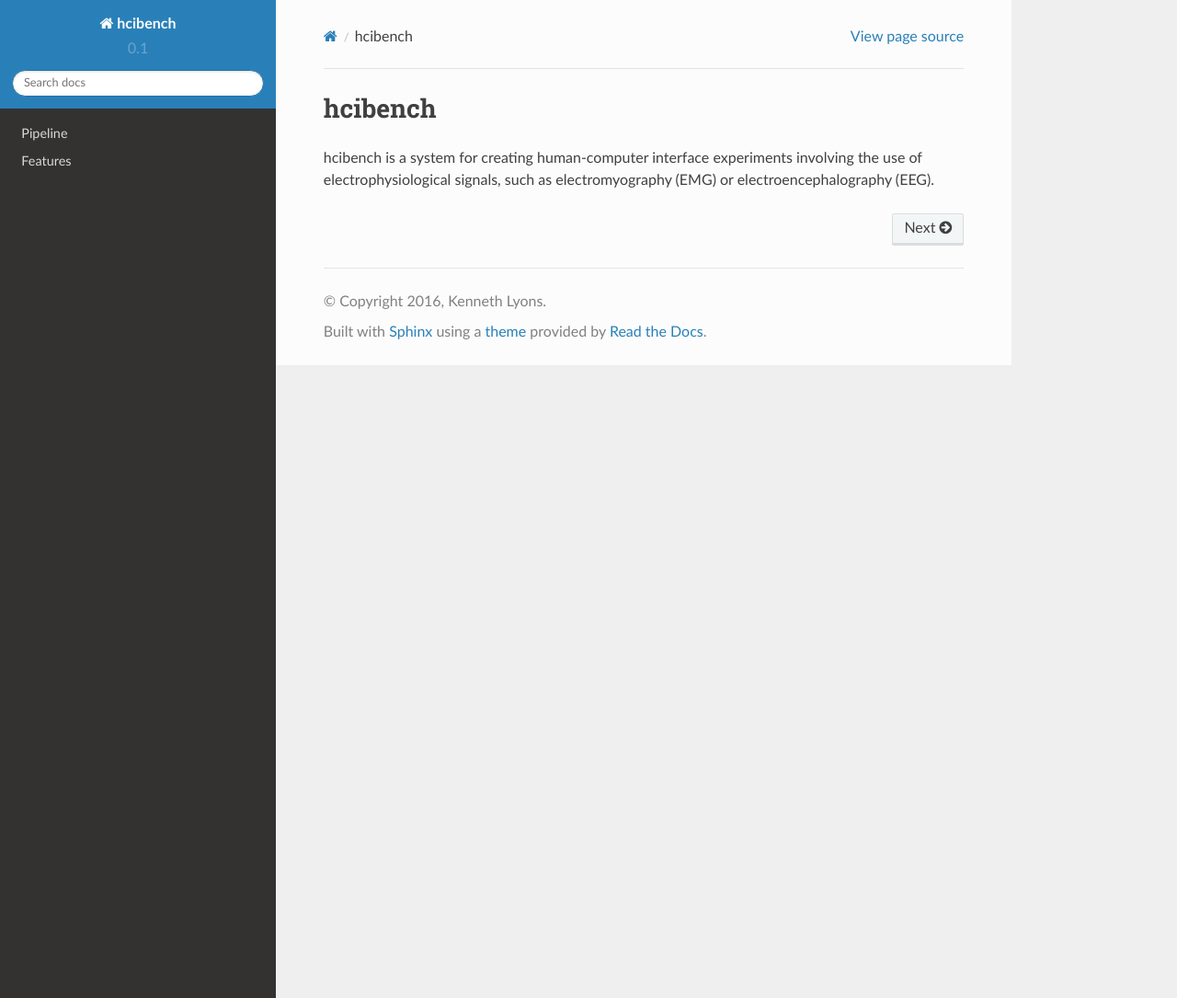
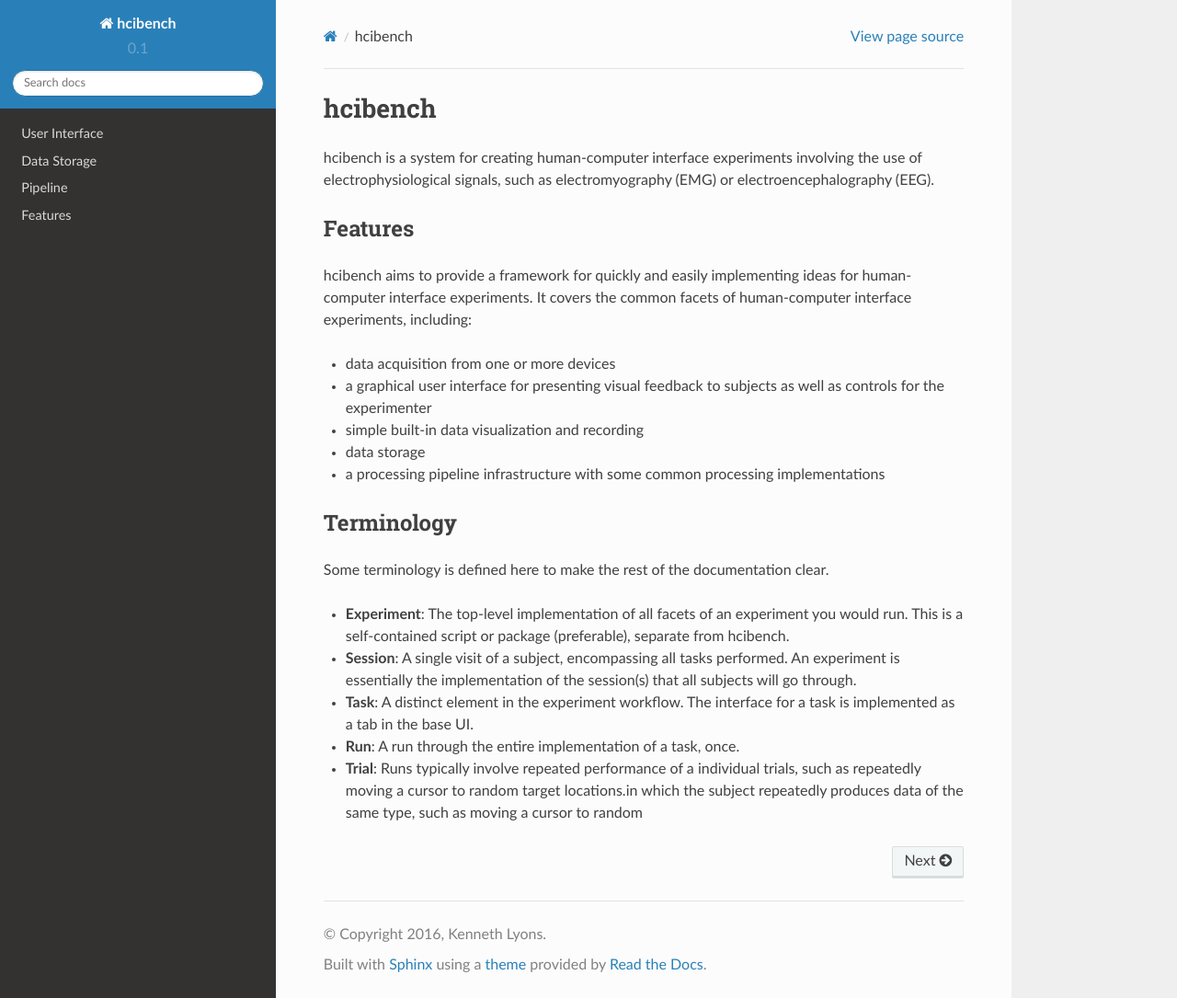
Before and after one commit to axopy/axopy, a Sphinx documentation site: the page built from doc/source/index.rst, in a window 1280 px wide and 1085 px high. Shown: the whole window at 92% size. Built offline with Sphinx 7.4.7 and the Read the Docs theme 2.0.0, drawn with Linux system fonts in a browser that asks for light colours.

Commit message:
More documentation.

```diff
--- a/doc/source/index.rst
+++ b/doc/source/index.rst
@@ -6,9 +6,47 @@ involving the use of electrophysiological signals, such as electromyography
 (EMG) or electroencephalography (EEG).
 
 
+Features
+--------
+
+hcibench aims to provide a framework for quickly and easily implementing ideas
+for human-computer interface experiments. It covers the common facets of
+human-computer interface experiments, including:
+
+- data acquisition from one or more devices
+- a graphical user interface for presenting visual feedback to subjects as well
+  as controls for the experimenter
+- simple built-in data visualization and recording
+- data storage
+- a processing pipeline infrastructure with some common processing
+  implementations
+
+
+Terminology
+-----------
+
+Some terminology is defined here to make the rest of the documentation clear.
+
+- **Experiment**: The top-level implementation of all facets of an experiment
+  you would run. This is a self-contained script or package (preferable),
+  separate from hcibench.
+- **Session**: A single visit of a subject, encompassing all tasks performed.
+  An experiment is essentially the implementation of the session(s) that all
+  subjects will go through.
+- **Task**: A distinct element in the experiment workflow. The interface for
+  a task is implemented as a tab in the base UI.
+- **Run**: A run through the entire implementation of a task, once.
+- **Trial**: Runs typically involve repeated performance of a individual
+  trials, such as repeatedly moving a cursor to random target locations.in
+  which the subject repeatedly produces data of the same type, such as moving
+  a cursor to random
+
+
 .. toctree::
    :maxdepth: 1
    :hidden:
 
+   interface
+   storage
    pipeline
    features
```
Also changed, not shown: doc/source/interface.rst (added, +21 -0 lines), doc/source/storage.rst (added, +31 -0 lines).
